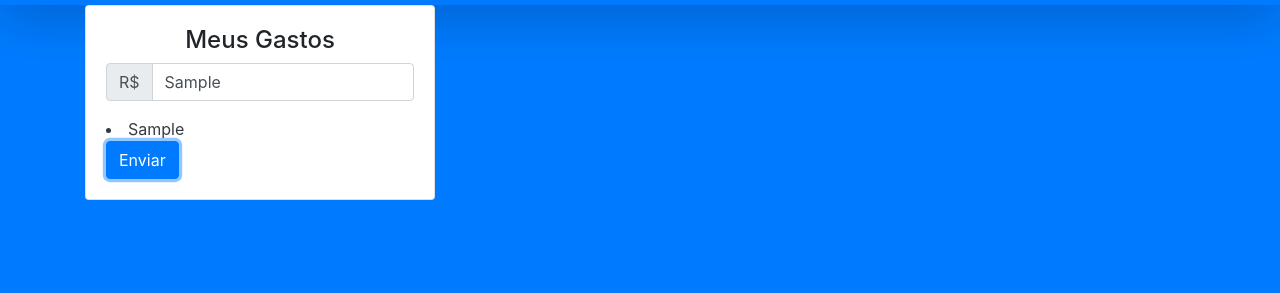
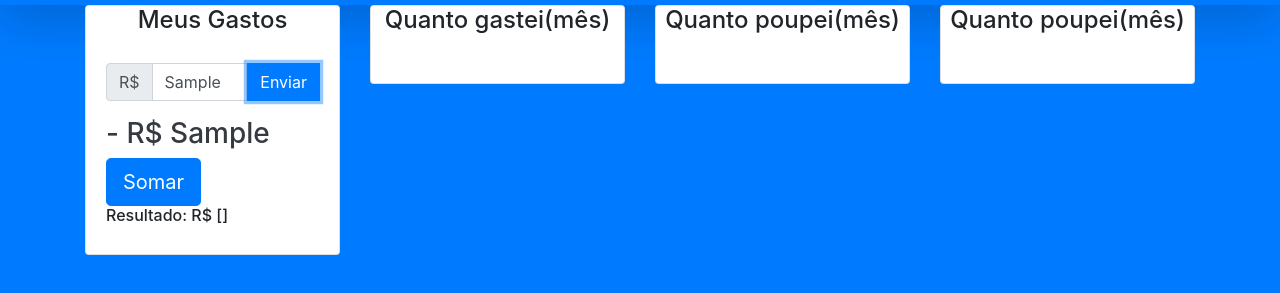
Before and after one commit to felipepassosdev/BoraPoupar, a plain HTML site: page index.html in a window 1280 px wide. Both pictures are taken after typing "Sample" into the empty fields and a click on the button "Enviar". Shown: the part 77-370 px from the top of the page. Drawn offline with nearby package versions, Linux system fonts and the light colour scheme.

Commit message:
enviargasto e somar (funções)

```diff
--- a/index.html
+++ b/index.html
@@ -17,6 +17,7 @@
     <script src="https://stackpath.bootstrapcdn.com/bootstrap/4.3.1/js/bootstrap.min.js"
         integrity="sha384-JjSmVgyd0p3pXB1rRibZUAYoIIy6OrQ6VrjIEaFf/nJGzIxFDsf4x0xIM+B07jRM"
         crossorigin="anonymous"></script>
+
 </head>
 
 <body ng-app="aplicacao" class="bg-primary">
@@ -25,13 +26,13 @@
             <h1>Bora Poupar 💸</h1>
         </a>
     </nav>
-    <div ng-controller="somaController">
-        <div class="container">
+    <div class="container">
+        <div ng-controller="somaController">
             <div class="row">
-                <div class="col-md-4">
+                <div class="col-lg-3 col-md-3 col-sm-3">
                     <div class="card">
+                        <h4 class="text-center">Meus Gastos</h4>
                         <div class="card-body">
-                            <h4 class="text-center">Meus Gastos</h4>
                             <form name="form_login">
                                 <div class="form-group">
                                     <div class="input-group mb-3">
@@ -39,17 +40,49 @@
                                             <span class="input-group-text">R$</span>
                                         </div>
                                         <input type="text" class="form-control" ng-model="x">
+                                        <div class="input-group-prepend">
+                                            <button type="submit" class="btn btn-primary"
+                                                ng-click="enviaGasto()">Enviar</button>
+                                        </div>
                                     </div>
                                 </div>
-                                <li ng-repeat="usuario in usuarios track by $index" class="text-dark">
-                                    {{ usuario }}
-                                </li>
-                                <button type="submit" class="btn btn-primary" ng-click="submeterLogin()">Enviar</button>
+                                <div ng-repeat="gasto in gastos track by $index" class="text-dark">
+                                    <h3>- R$ {{ gasto }}</h3>
+                                </div>
+                                <div>
+                                    <button type="submit" class="btn btn-primary btn-lg"
+                                        ng-click="somar()">Somar</button>
+                                    <h6>Resultado: R$ {{ somandoResultados }}</h6>
+                                </div>
                             </form>
                         </div>
                     </div>
                 </div>
+                <div class="col-lg-3 col-md-3 col-sm-3">
+                    <div class="card">
+                        <h4 class="text-center">Quanto gastei(mês)</h4>
+                        <div class="card-body">
+                        </div>
+                    </div>
+                </div>
+                <div class="col-lg-3 col-md-3 col-sm-3">
+                    <div class="card">
+                        <h4 class="text-center">Quanto poupei(mês)</h4>
+                        <div class="card-body">
+                        </div>
+                    </div>
+                </div>
+                <div class="col-lg-3 col-md-3 col-sm-3">
+                    <div class="card">
+                        <h4 class="text-center">Quanto poupei(mês)</h4>
+                        <div class="card-body">
+                        </div>
+                    </div>
+                </div>
             </div>
+        </div>
+        <div>
+
         </div>
     </div>
     <script src="https://ajax.googleapis.com/ajax/libs/angularjs/1.7.8/angular.min.js"></script>
--- a/somaController.js
+++ b/somaController.js
@@ -1,13 +1,28 @@
 angular.module('aplicacao').controller('somaController', function($scope) {
-    $scope.guardar = []
+    $scope.gastos = []
+    $scope.resultado = []
+    $scope.floatados = []
+    $scope.somandoResultados = []
 
-    $scope.listar = function($scope) {
-        $scope.guardar.push($scope.valor)
+    $scope.enviaGasto = function() {
+        $scope.gastos.push($scope.x)
+        console.log($scope.gastos)
     }
 
-    $scope.usuarios = []
+    $scope.somar = function() {
+        $scope.gastos.forEach(element => {
+            $scope.floatados = parseFloat(element)
 
-    $scope.submeterLogin = function() {
-        $scope.usuarios.push($scope.x)
+            $scope.resultado.push($scope.floatados)
+
+            $scope.somandoResultados = $scope.resultado.reduce((a, b) => a + b);
+
+            console.log($scope.somandoResultados)
+
+            $('#meuModal').modal('show')
+        });
     }
+
+
+
 })
```
